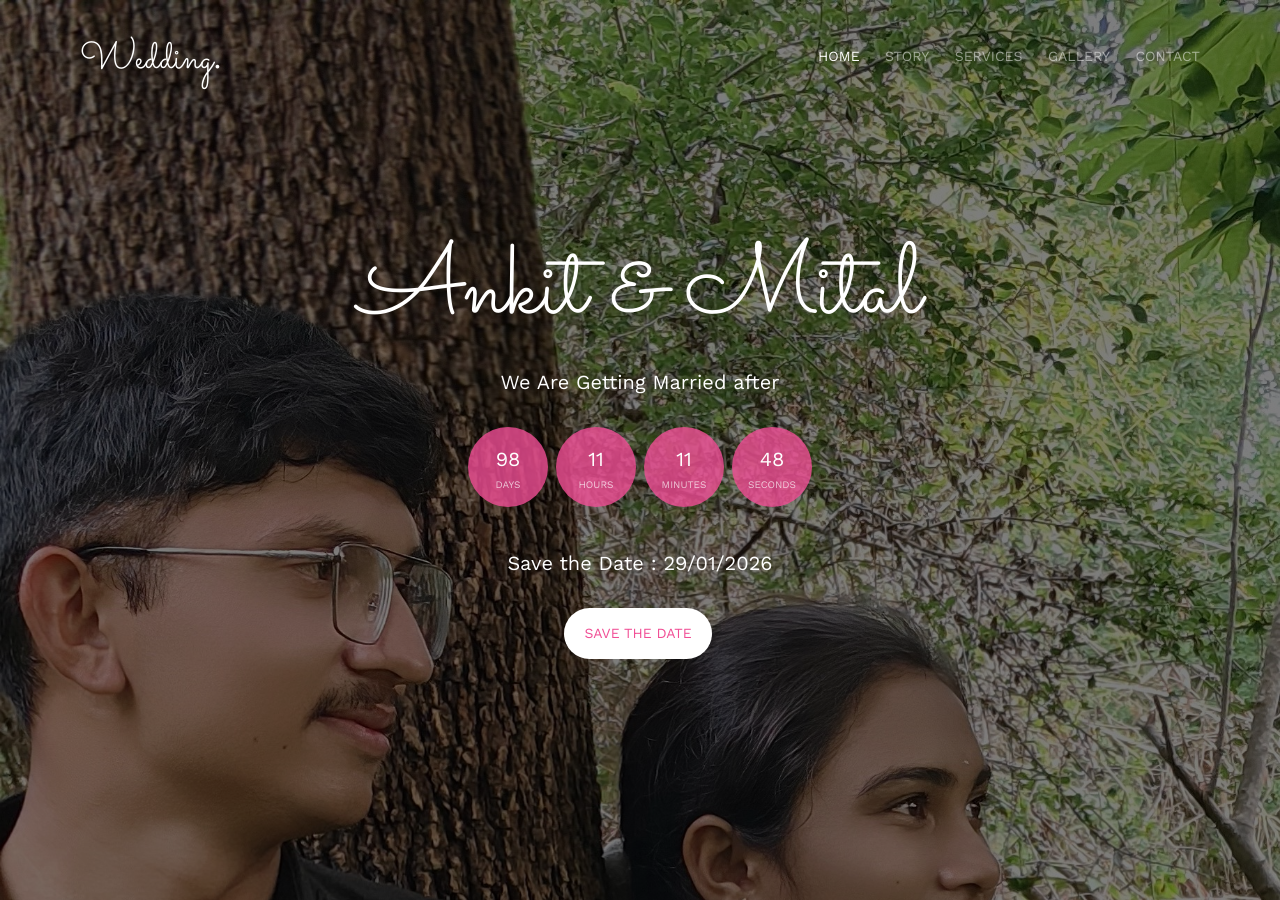
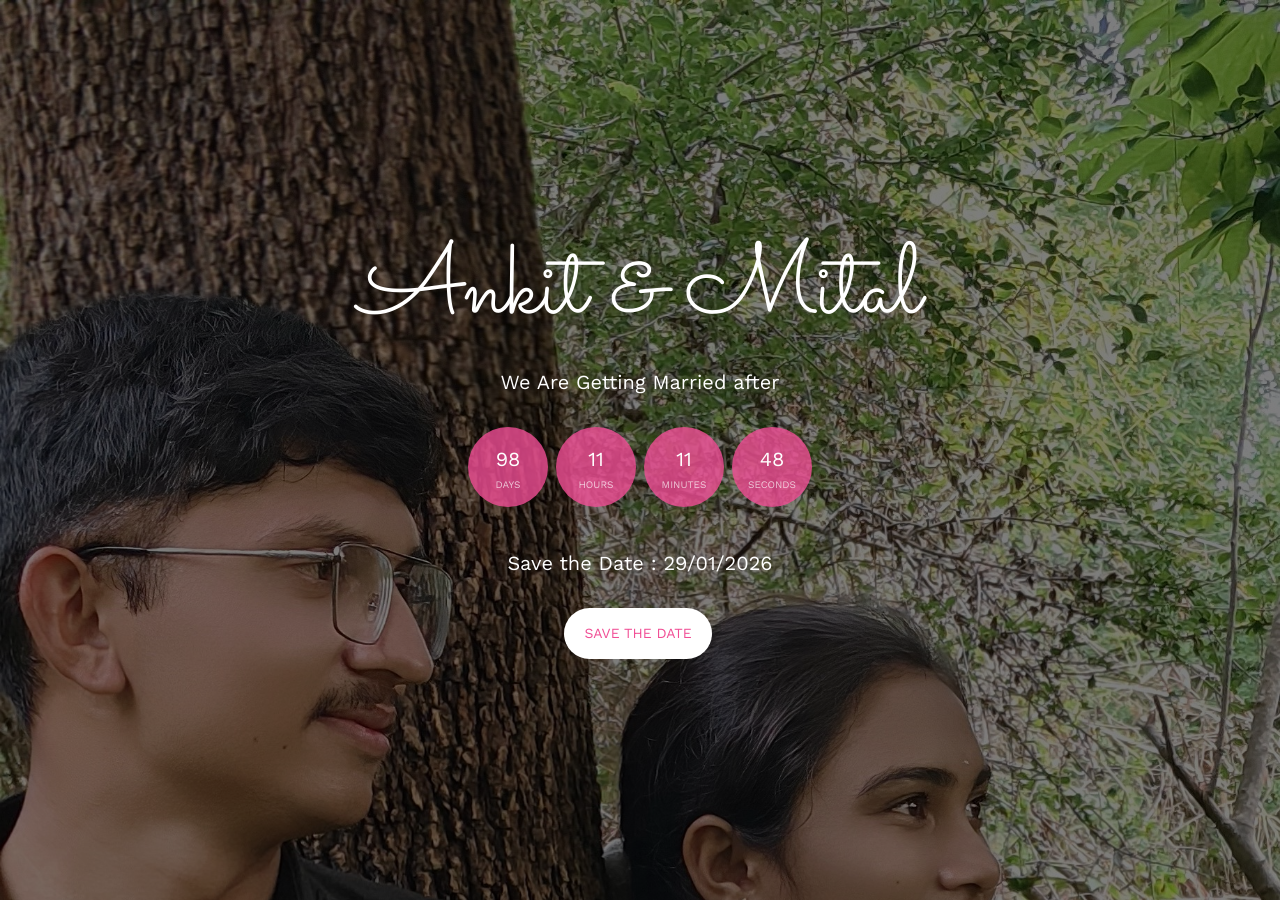
Before and after one commit to Ankitbhai2229/Ankitkumar, a plain HTML site: page index.html in a window 1280 px wide. Shown: the top 900 px of the page. Drawn offline with nearby package versions, Linux system fonts and the light colour scheme; files whose address does not match are found by name.

Commit message:
Comment out navigation in index.html
Comment out the navigation section in index.html

```diff
--- a/index.html
+++ b/index.html
@@ -82,7 +82,7 @@
     <div class="fh5co-loader"></div>
 
     <div id="page">
-      <nav class="fh5co-nav" role="navigation">
+      <!-- <nav class="fh5co-nav" role="navigation">
         <div class="container">
           <div class="row">
             <div class="col-xs-2">
@@ -105,7 +105,7 @@
             </div>
           </div>
         </div>
-      </nav>
+      </nav> -->
 
       <header
         id="fh5co-header"
```
